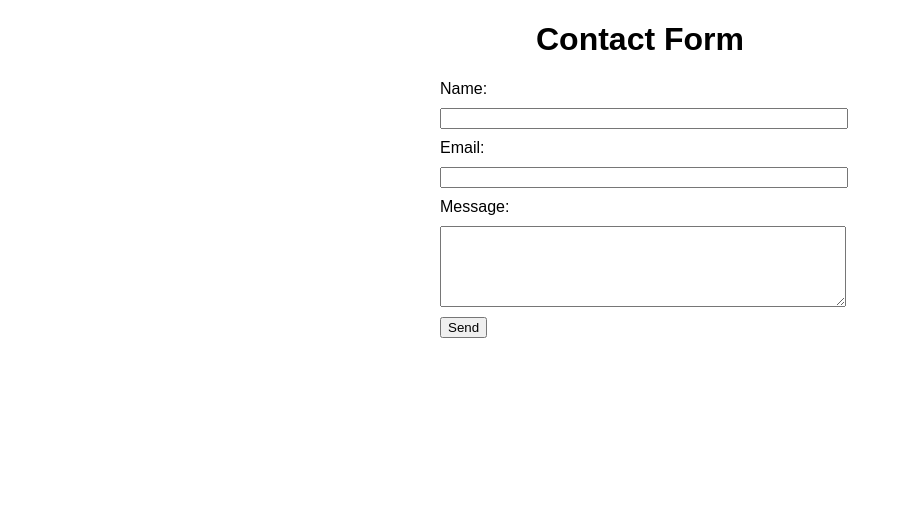
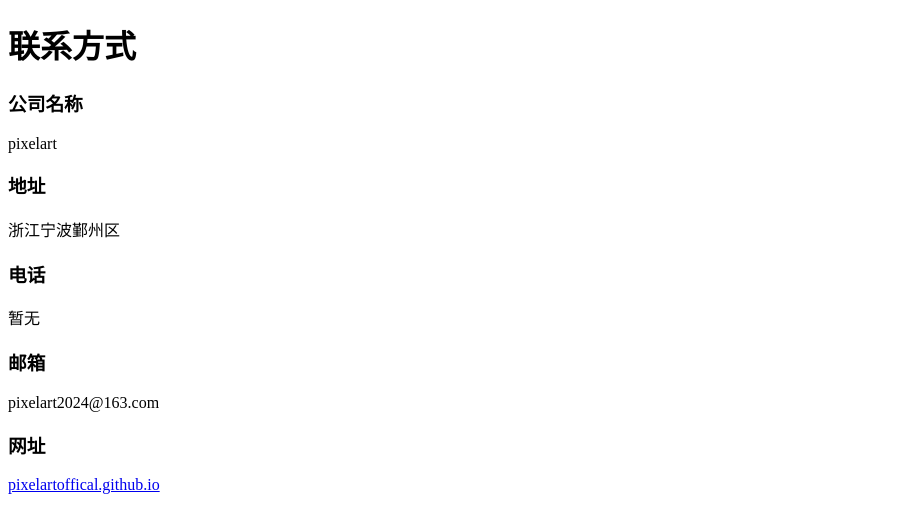
Before and after one commit to PixelArtOffical/pixelartoffical.github.io, a plain HTML site: page contact.html in a window 1280 px wide. Shown: the whole page, without its empty margins (0-903 px from the left). Drawn offline with Linux system fonts and the light colour scheme.

Commit message:
Update contact.html

```diff
--- a/contact.html
+++ b/contact.html
@@ -1,44 +1,24 @@
 <!DOCTYPE html>
 <html>
 <head>
-  <title>Contact</title>
-  <style>
-    body {
-      font-family: Arial, sans-serif;
-      margin: 20px;
-    }
-    h1 {
-      text-align: center;
-    }
-    form {
-      max-width: 400px;
-      margin: 20px auto;
-    }
-    label, input, textarea {
-      display: block;
-      width: 100%;
-      margin-bottom: 10px;
-    }
-    input[type="submit"] {
-      width: auto;
-      margin-top: 10px;
-    }
-  </style>
+  <title>联系方式</title>
 </head>
 <body>
-  <h1>Contact Form</h1>
+  <h1>联系方式</h1>
 
-  <form action="https://example.com/submit" method="post">
-    <label for="name">Name:</label>
-    <input type="text" id="name" name="name" required>
+  <h3>公司名称</h3>
+  <p>pixelart</p>
 
-    <label for="email">Email:</label>
-    <input type="email" id="email" name="email" required>
+  <h3>地址</h3>
+  <p>浙江宁波鄞州区</p>
 
-    <label for="message">Message:</label>
-    <textarea id="message" name="message" rows="5" required></textarea>
+  <h3>电话</h3>
+  <p>暂无</p>
 
-    <input type="submit" value="Send">
-  </form>
+  <h3>邮箱</h3>
+  <p>pixelart2024@163.com</p>
+
+  <h3>网址</h3>
+  <p><a href=" https://pixelartoffical.github.io">pixelartoffical.github.io</a></p>
 </body>
 </html>
```
